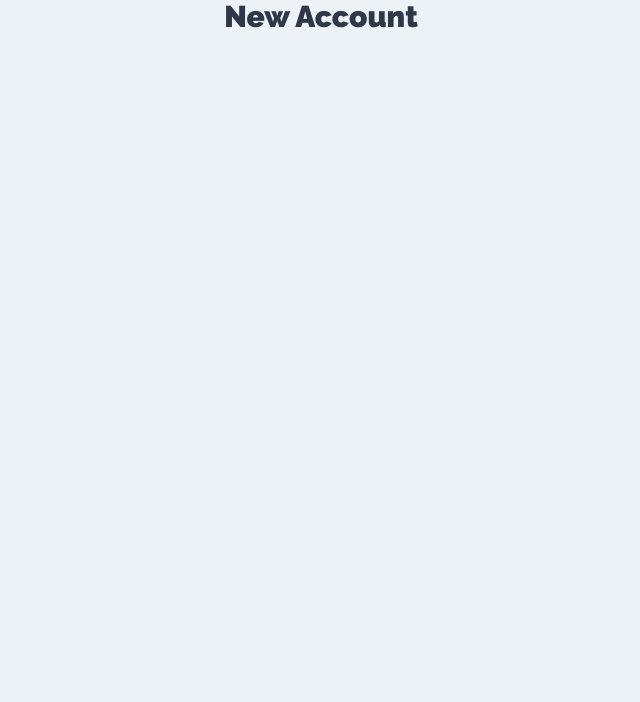
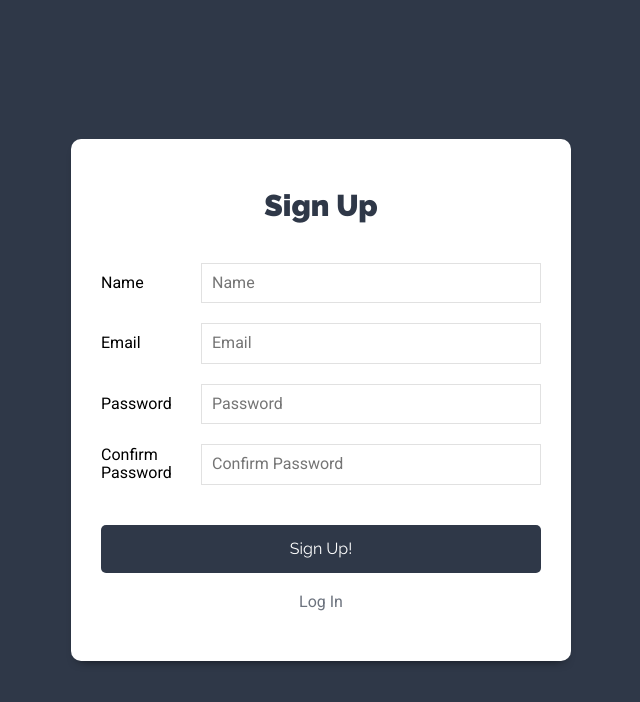
Before and after one commit to emilio-v/client, a React (Create React App) app: page /new-account in a window 1280 px wide. Shown: the top 702 px of the page, without its empty margins (319-959 px from the left). Built offline with nearby package versions, Linux system fonts and the light colour scheme.

Commit message:
created sign up form

```diff
--- a/src/components/auth/NewAccount.js
+++ b/src/components/auth/NewAccount.js
@@ -1,7 +1,102 @@
-import React from "react";
+import React, { useState } from "react";
+import { Link } from "react-router-dom";
 
 const NewAccount = () => {
-  return <h1>New Account</h1>;
+  const [user, setUser] = useState({
+    name: "",
+    email: "",
+    password: "",
+    confirmPassword: "",
+  });
+
+  const { name, email, password, confirmPassword } = user;
+
+  const onChange = (e) => {
+    setUser({
+      ...user,
+      [e.target.name]: e.target.value,
+    });
+  };
+
+  const onSubmit = (e) => {
+    e.preventDefault();
+
+    // validate empty fields
+
+    // at least eight characters
+
+    // equal passwords
+
+    // send to action
+  };
+
+  return (
+    <div className="form-usuario">
+      <div className="contenedor-form sombra-dark">
+        <h1 className="">Sign Up</h1>
+        <form onSubmit={onSubmit}>
+          <div className="campo-form">
+            <label htmlFor="name">Name</label>
+            <input
+              type="text"
+              id="name"
+              name="name"
+              placeholder="Name"
+              onChange={onChange}
+              value={name}
+            />
+          </div>
+
+          <div className="campo-form">
+            <label htmlFor="email">Email</label>
+            <input
+              type="email"
+              id="email"
+              name="email"
+              placeholder="Email"
+              onChange={onChange}
+              value={email}
+            />
+          </div>
+
+          <div className="campo-form">
+            <label htmlFor="password">Password</label>
+            <input
+              type="password"
+              id="password"
+              name="password"
+              placeholder="Password"
+              onChange={onChange}
+              value={password}
+            />
+          </div>
+
+          <div className="campo-form">
+            <label htmlFor="confirmPassword">Confirm Password</label>
+            <input
+              type="password"
+              id="confirmPassword"
+              name="confirmPassword"
+              placeholder="Confirm Password"
+              onChange={onChange}
+              value={confirmPassword}
+            />
+          </div>
+
+          <div className="campo-form">
+            <input
+              type="submit"
+              className="btn btn-primario btn-block"
+              value="Sign Up!"
+            />
+          </div>
+        </form>
+        <Link to="/" className="enlace-cuenta text-center">
+          Log In
+        </Link>
+      </div>
+    </div>
+  );
 };
 
 export default NewAccount;
```
